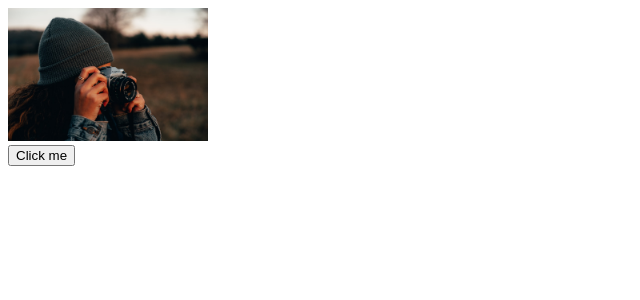
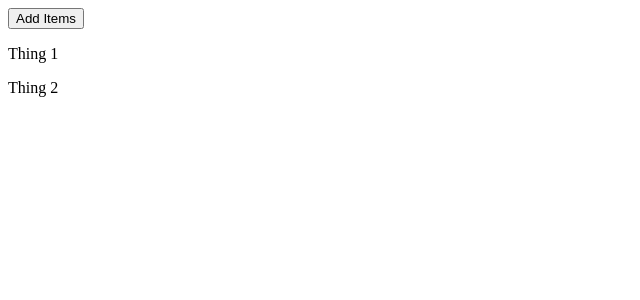
Before and after one commit to HarikaPenukonda/event-listener-tutorial, a React (Create React App) app: page / in a window 1280 px wide. Shown: the top 300 px of the page, without its empty margins (0-640 px from the left). Built offline with nearby package versions, Linux system fonts and the light colour scheme.

Commit message:
Map over the thingsArray to generate a <p> element

```diff
--- a/src/App.js
+++ b/src/App.js
@@ -1,23 +1,28 @@
 import React from "react";
+import Conundrum from "./Conundrum";
 
 export default function App(){
-    function handleClick(){
-        //console.log("I was clicked")
-        return(
-            <h1>You are clicked</h1>
-        )
-    }
-    /*
-        Add function - handleClick() to the button
-    */
     return(
-        <div className="container">
-            <img
-                src="./images/i1.jpeg"
-                width="200px"
-                />
-            <br></br>
-            <button onClick={handleClick}>Click me</button>
-        </div>
+        <Conundrum/>
     )
 }
+
+// function handleClick(){
+//     //console.log("I was clicked")
+//     return(
+//         <h1>You are clicked</h1>
+//     )
+// }
+// /*
+//     Add function - handleClick() to the button
+// */
+// return(
+//     <div className="container">
+//         <img
+//             src="./images/i1.jpeg"
+//             width="200px"
+//             />
+//         <br></br>
+//         <button onClick={handleClick}>Click me</button>
+//     </div>
+// )
--- /dev/null
+++ b/src/Conundrum.js
@@ -0,0 +1,18 @@
+import React from "react";
+
+export default function Conundrum(){
+    const thingsArray = ["Thing 1", "Thing 2"]
+
+    /*
+        Challenge: Map over the thingsArray to generate
+        a <p> element for each item and render them on the page
+        below the button
+    */
+    const thingsElement = thingsArray.map(items=><p>{items}</p>)
+    return(
+        <div>
+            <button>Add Items</button>
+            {thingsElement}
+        </div>
+    )
+}
```
